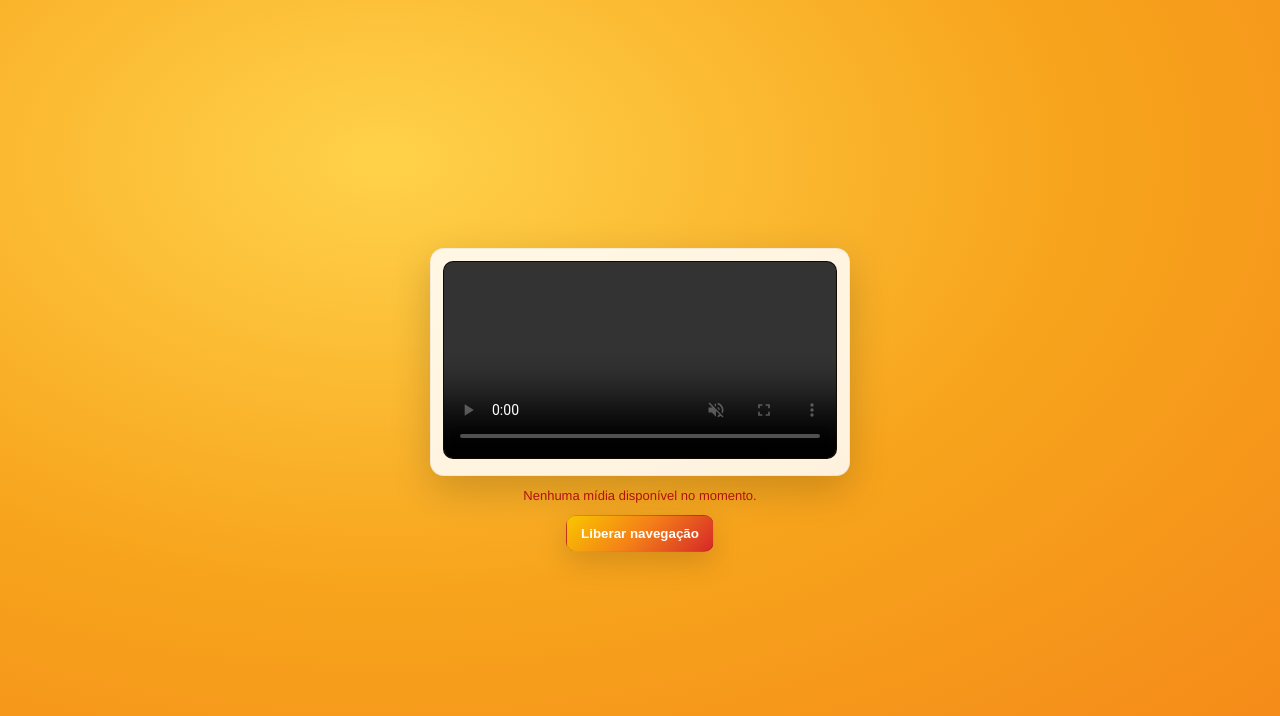
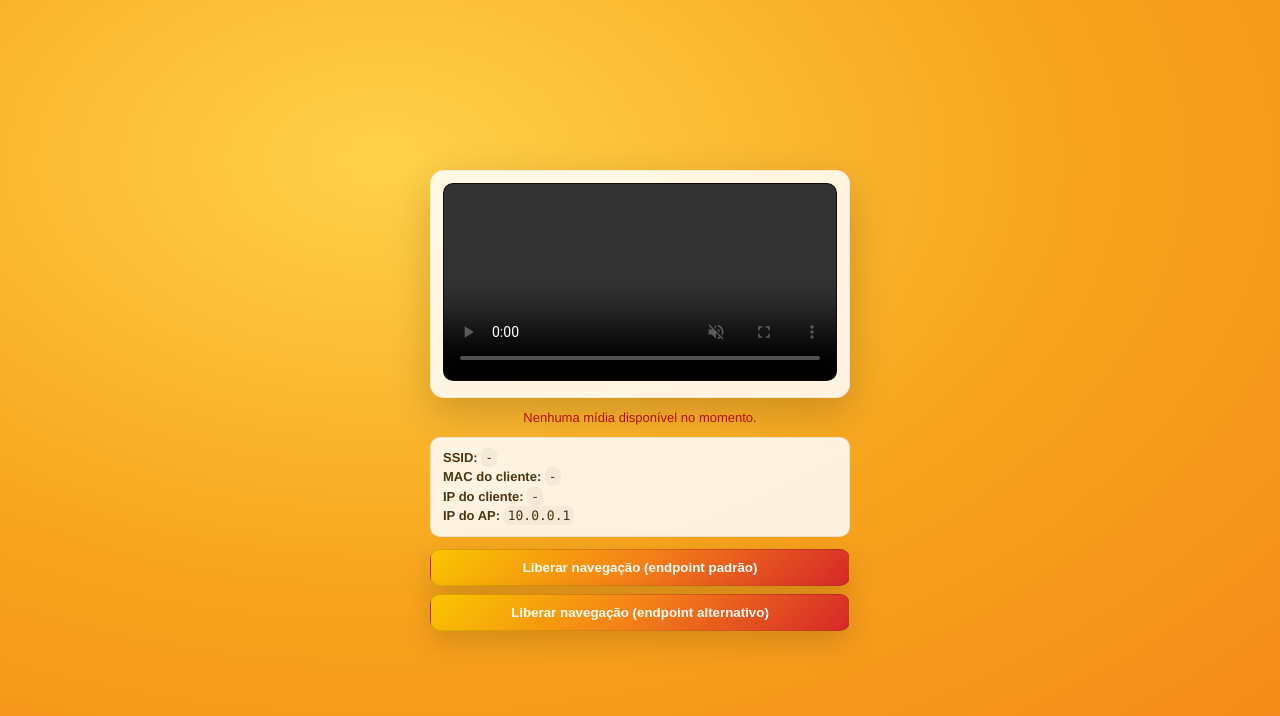
Before and after one commit to ageumendes/Tigre, a website: page captive.html in a window 1280 px wide. Drawn offline with Linux system fonts and the light colour scheme; no server answers.

Commit message:
envio de mac

```diff
--- a/captive.html
+++ b/captive.html
@@ -46,9 +46,27 @@
       font-size: 13px;
       color: #4d3410;
     }
+    .info {
+      font-size: 13px;
+      color: #4d3410;
+      text-align: left;
+      line-height: 1.5;
+      background: rgba(255, 255, 255, 0.86);
+      border: 1px solid rgba(0, 0, 0, 0.08);
+      border-radius: 10px;
+      padding: 10px 12px;
+    }
+    .info code {
+      font-family: "SFMono-Regular", Consolas, "Liberation Mono", Menlo, monospace;
+      background: rgba(0,0,0,0.04);
+      padding: 2px 4px;
+      border-radius: 6px;
+      word-break: break-all;
+    }
     .actions {
-      display: flex;
-      justify-content: center;
+      display: grid;
+      gap: 8px;
+      grid-template-columns: 1fr;
     }
     .btn {
       border: 1px solid rgba(0, 0, 0, 0.12);
@@ -69,8 +87,10 @@
       <video id="media" playsinline autoplay muted controls preload="auto"></video>
     </div>
     <div id="status" class="status">Carregando mídia...</div>
+    <div id="info" class="info"></div>
     <div class="actions">
-      <button id="release" class="btn">Liberar navegação</button>
+      <button id="release" class="btn">Liberar navegação (endpoint padrão)</button>
+      <button id="release-alt" class="btn">Liberar navegação (endpoint alternativo)</button>
     </div>
   </div>
 
@@ -78,6 +98,8 @@
     const statusEl = document.getElementById("status");
     const videoEl = document.getElementById("media");
     const releaseBtn = document.getElementById("release");
+    const releaseAltBtn = document.getElementById("release-alt");
+    const infoEl = document.getElementById("info");
     // Alvos de conectividade conhecidos (iOS e Android) e fallback.
     const CONNECTIVITY_TARGETS = [
       "http://captive.apple.com/hotspot-detect.html", // iOS
@@ -87,6 +109,8 @@
     const params = new URLSearchParams(window.location.search);
     const clientMac = params.get("clientMac") || "";
     const apIp = params.get("apIp") || "10.0.0.1";
+    const clientIp = params.get("clientIp") || "";
+    const ssid = params.get("ssid") || "";
     const redirTarget =
       params.get("redir") ||
       params.get("success_url") ||
@@ -98,6 +122,16 @@
       if (!statusEl) return;
       statusEl.textContent = msg;
       statusEl.style.color = isError ? "#b11212" : "#4d3410";
+    };
+
+    const renderInfo = () => {
+      if (!infoEl) return;
+      infoEl.innerHTML = `
+        <div><strong>SSID:</strong> <code>${ssid || "-"}</code></div>
+        <div><strong>MAC do cliente:</strong> <code>${clientMac || "-"}</code></div>
+        <div><strong>IP do cliente:</strong> <code>${clientIp || "-"}</code></div>
+        <div><strong>IP do AP:</strong> <code>${apIp}</code></div>
+      `;
     };
 
     const load = async () => {
@@ -114,25 +148,33 @@
     };
 
     const releaseAccess = () => {
-      // Intelbras espera um hit em HTTP no AP com o MAC para liberar.
-      // Navigação para HTTP é permitida mesmo a partir de HTTPS (mixed content em fetch seria bloqueado).
       const authUrl = `http://${apIp}/cgi-bin/captiveportal?auth=1&clientMac=${encodeURIComponent(
         clientMac
       )}&redir=${encodeURIComponent(redirTarget)}`;
-      setStatus("Liberando acesso...");
+      setStatus("Liberando acesso (padrão)...");
       window.location.href = authUrl;
     };
 
-    if (releaseBtn) {
-      releaseBtn.addEventListener("click", releaseAccess);
-    }
+    const releaseAccessAlt = () => {
+      const authUrl = `http://${apIp}/cgi-bin/luci/;stok=/admin/captiveportal/auth?clientMac=${encodeURIComponent(
+        clientMac
+      )}&redir=${encodeURIComponent(redirTarget)}`;
+      setStatus("Liberando acesso (alternativo)...");
+      window.location.href = authUrl;
+    };
+
+    if (releaseBtn) releaseBtn.addEventListener("click", releaseAccess);
+    if (releaseAltBtn) releaseAltBtn.addEventListener("click", releaseAccessAlt);
 
     videoEl.addEventListener("ended", () => {
       setStatus("Concluído. Liberando navegação...");
       setTimeout(releaseAccess, 500);
     });
 
-    document.addEventListener("DOMContentLoaded", load);
+    document.addEventListener("DOMContentLoaded", () => {
+      renderInfo();
+      load();
+    });
   </script>
 </body>
 </html>
```
